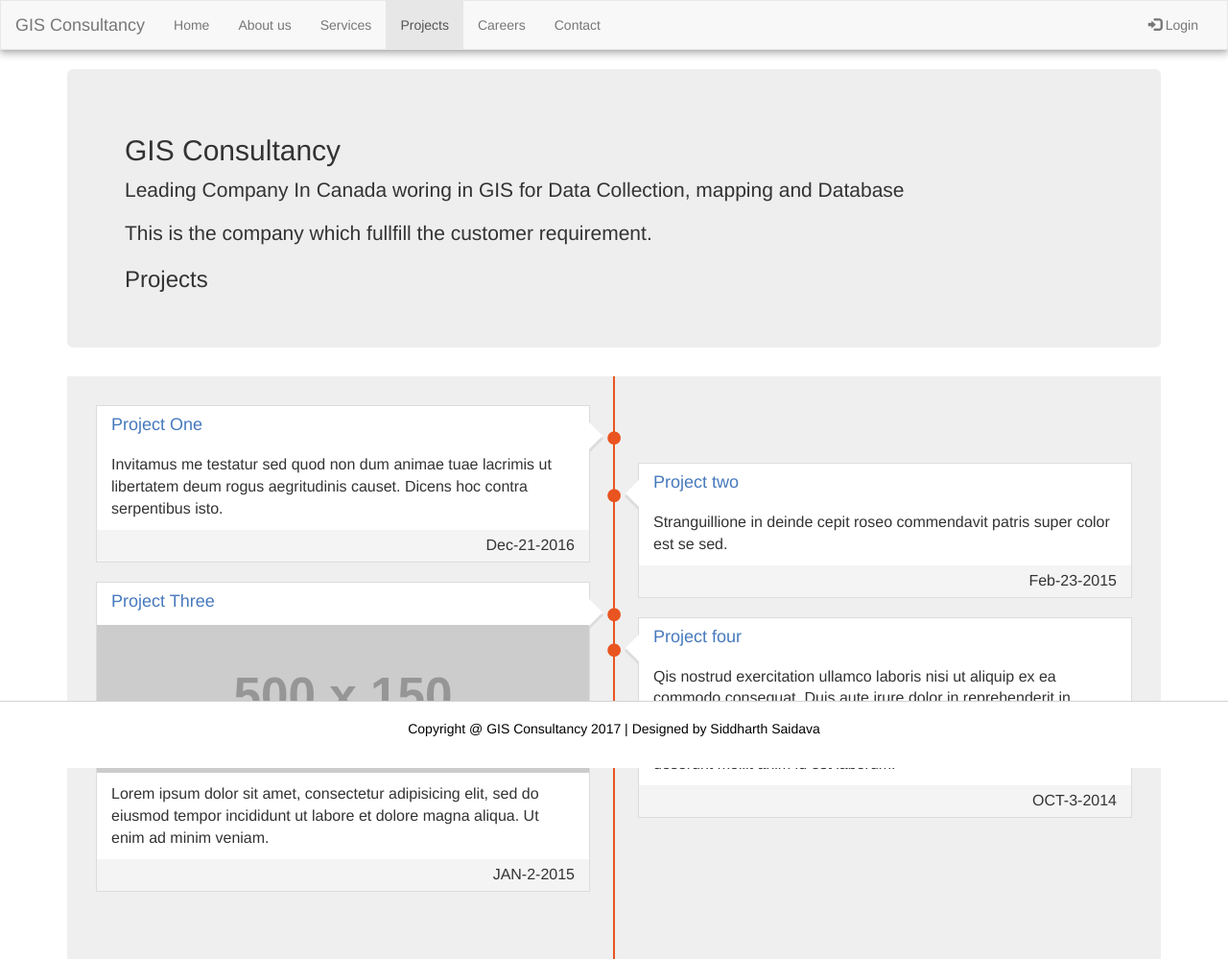
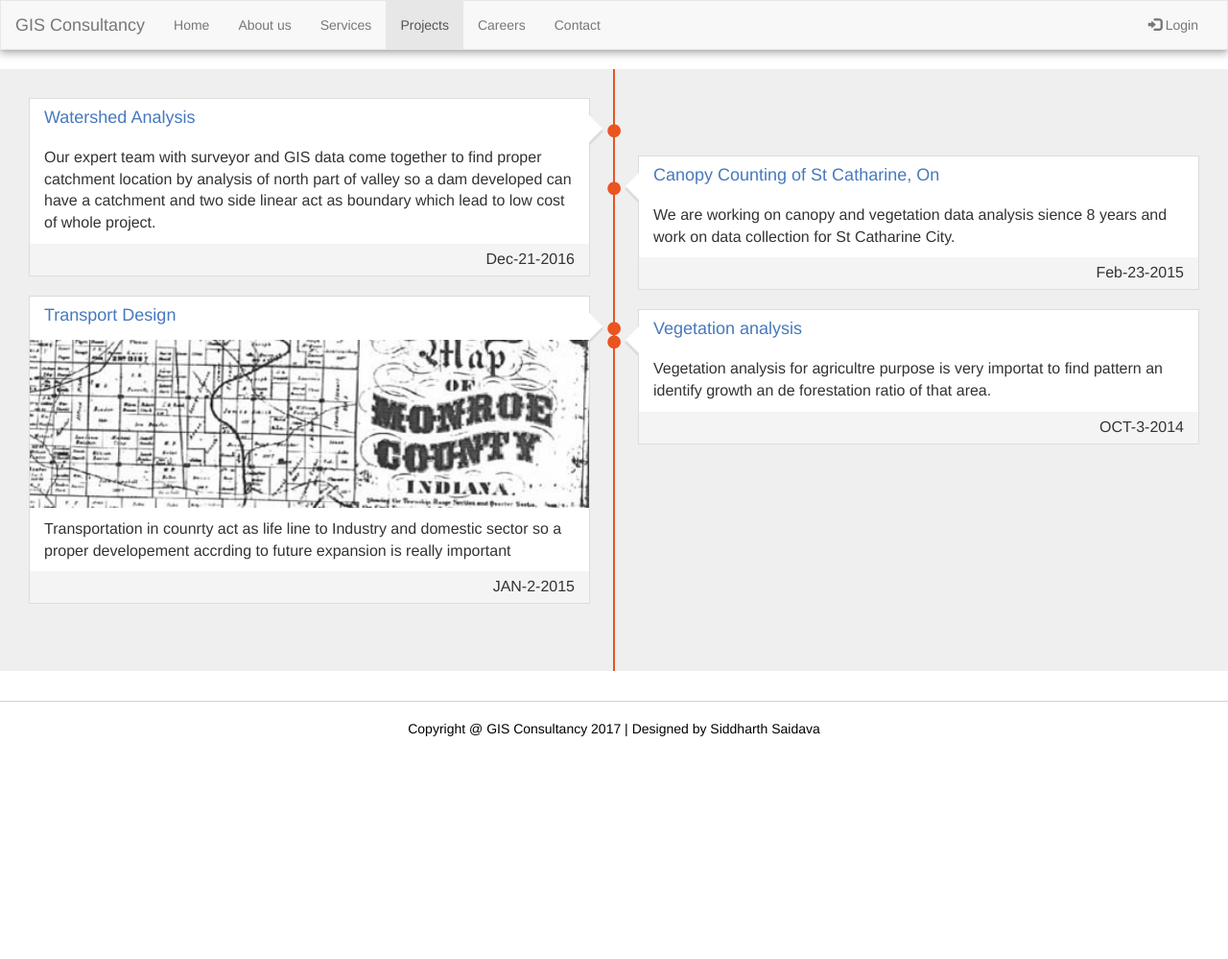
Before and after one commit to ssaidava/saidava.github.io, a plain HTML site: page projects.html in a window 1280 px wide. Shown: the whole page at 96% size. After the commit the page ends 800 px from the top, so only its background shows below. Drawn offline with nearby package versions, Linux system fonts and the light colour scheme; some packages are replaced by stand-ins of ours; placeholder pictures from the web are drawn by us; a script that the page names is missing.

Commit message:
Projects Done

```diff
--- a/projects.html
+++ b/projects.html
@@ -22,13 +22,7 @@
 
 <div id="header"></div>
 
-    <div class="container">
-      <div class="jumbotron">
-        <h2>GIS Consultancy</h2>
-        <p>Leading Company In Canada woring in GIS for Data Collection, mapping and Database</p>
-        <p>This is the company which fullfill the customer requirement.</p>
-        <h3>Projects</h3>
-      </div>
+
 
       <ul class="timeline">
 
@@ -38,10 +32,10 @@
           <div class="timeline-badge"><a><i class="fa fa-circle"></i></a></div>
           <div class="timeline-panel">
               <div class="timeline-heading">
-                  <h4>Project One</h4>
+                  <h4>Watershed Analysis </h4>
               </div>
               <div class="timeline-body">
-                <p>Invitamus me testatur sed quod non dum animae tuae lacrimis ut libertatem deum rogus aegritudinis causet. Dicens hoc contra serpentibus isto.</p>
+                <p>Our expert team with surveyor and GIS data come together to find proper catchment location by analysis of north part of valley so a dam developed can have a catchment and two side linear act as boundary which lead to low cost of whole project.</p>
               </div>
               <div class="timeline-footer">
                   <p class="text-right">Dec-21-2016</p>
@@ -53,10 +47,10 @@
             <div class="timeline-badge"><a><i class="fa fa-circle invert"></i></a></div>
             <div class="timeline-panel">
                 <div class="timeline-heading">
-                    <h4>Project two</h4>
+                    <h4>Canopy Counting of St Catharine, On</h4>
                 </div>
                 <div class="timeline-body">
-                    <p>Stranguillione in deinde cepit roseo commendavit patris super color est se sed. </p>
+                    <p>We are working on canopy and vegetation data analysis sience 8 years and work on data collection for St Catharine City.</p>
                 </div>
                 <div class="timeline-footer">
                     <p class="text-right">Feb-23-2015</p>
@@ -69,12 +63,11 @@
           <div class="timeline-badge"><a><i class="fa fa-circle"></i></a></div>
           <div class="timeline-panel">
               <div class="timeline-heading">
-                  <h4>Project Three</h4>
+                  <h4>Transport Design</h4>
               </div>
               <div class="timeline-body">
-                <img width="100%" src="http://via.placeholder.com/500x150" class="img-responsive timeline-image" alt="Image of project">
-                <p>Lorem ipsum dolor sit amet, consectetur adipisicing elit, sed do eiusmod
-                tempor incididunt ut labore et dolore magna aliqua. Ut enim ad minim veniam.</p>
+                <img width="100%" src="images/transport.jpg" class="img-responsive timeline-image" alt="Image of project">
+                <p>Transportation in counrty act as life line to Industry and domestic sector so a proper developement accrding to future expansion is really important</p>
               </div>
               <div class="timeline-footer">
                   <p class="text-right">JAN-2-2015</p>
@@ -86,10 +79,10 @@
             <div class="timeline-badge"><a><i class="fa fa-circle invert"></i></a></div>
             <div class="timeline-panel">
                 <div class="timeline-heading">
-                    <h4>Project four</h4>
+                    <h4>Vegetation analysis</h4>
                 </div>
                 <div class="timeline-body">
-                    <p>Qis nostrud exercitation ullamco laboris nisi ut aliquip ex ea commodo consequat. Duis aute irure dolor in reprehenderit in voluptate velit esse cillum dolore eu fugiat nulla pariatur. Excepteur sint occaecat cupidatat non proident, sunt in culpa qui officia deserunt mollit anim id est laborum.</p>
+                    <p>Vegetation analysis for agricultre purpose is very importat to find pattern an identify growth an de forestation ratio of that area.</p>
                 </div>
                 <div class="timeline-footer">
                     <p class="text-right">OCT-3-2014</p>
```
Also changed, not shown: images/transport.jpg (added).
